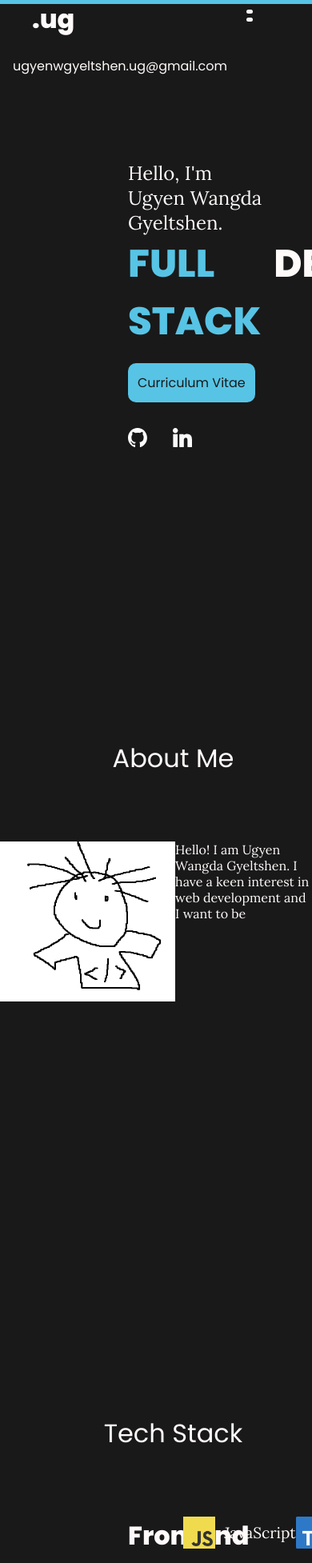
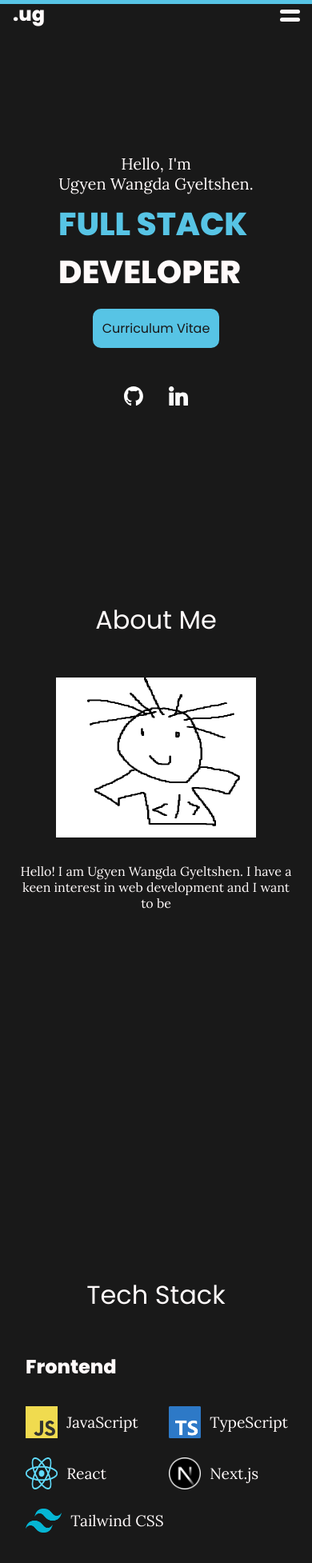
Before and after one commit to ugy420/portyfolis, a Next.js app: page / in a window 390 px wide. Shown: the top 1954 px of the page at 80% size. Built offline with nearby package versions, Linux system fonts and the light colour scheme.

Commit message:
revert :(

```diff
--- a/src/app/Components/About.module.css
+++ b/src/app/Components/About.module.css
@@ -1,6 +1,6 @@
 .container {
     padding-top: 5rem;
-    height: 100vh;
+    min-height: 100vh
 }
 
 .content{
@@ -14,3 +14,20 @@
     word-wrap: break-word;
     width: 50%;
 }
+
+@media only screen and (max-width: 600px) {
+    .container{
+        padding-top: 3rem;
+    }
+    .content{
+        padding-top:3rem;
+        flex-direction: column;
+        align-items: center;
+        gap: 2rem;
+    }
+
+    .text_div{
+        width: 90%;
+        text-align: center;
+    }
+}
--- a/src/app/Components/About.tsx
+++ b/src/app/Components/About.tsx
@@ -1,16 +1,31 @@
+'use client'
+
 import styles from "./About.module.css";
 import Image from "next/image";
+import {motion} from 'framer-motion'
 
 export default function About() {
   return (
-    <div className={styles.container}>
-      <div className="title" id="about"><span><a href="#about">#</a></span> About Me</div>
+    <motion.div
+      initial={{ opacity: 0, y: 40 }}
+      whileInView={{ opacity: 1, y: 0 }}
+      viewport={{amount:0.5}}
+      transition={{ duration: 0.8, ease: "easeOut" }}
+      className={styles.container}
+    >
+      <div className="title" id="about">
+        <span>
+          <a href="#about">#</a>
+        </span>{" "}
+        About Me
+      </div>
       <div className={styles.content}>
         <Image src={"/about.png"} alt="Me" width={250} height={200} />
         <div className={styles.text_div}>
-          Hello! I am Ugyen Wangda Gyeltshen. I have a keen interest in web development and I want to be
+          Hello! I am Ugyen Wangda Gyeltshen. I have a keen interest in web
+          development and I want to be
         </div>
       </div>
-    </div>
+    </motion.div>
   );
 }
--- a/src/app/Components/Contact.module.css
+++ b/src/app/Components/Contact.module.css
@@ -50,3 +50,30 @@
 .btn:hover{
     transform:scale(1.1);
 }
+
+@media only screen and (max-width: 600px) {
+    .container{
+        padding-top: 5rem;
+    }
+    .zabody{
+        flex-direction: column;
+        align-items: center;
+        padding-left: 0;
+        padding-top: 3rem;
+        gap: 0rem;
+    }
+
+    .zaside{
+        display:none;
+    }
+
+    .form{
+        font-size: .9rem;
+        display: flex;
+        flex-direction: column;
+        width: 90%;
+        padding: 30px 20px;
+        gap:1.5rem;
+    }
+
+}
--- a/src/app/Components/Drawer.module.css
+++ b/src/app/Components/Drawer.module.css
@@ -16,3 +16,18 @@
     font-weight: 400;
     margin-bottom: 1.5rem;
 }
+
+@media only screen and (max-width: 600px) {
+    .drawer{
+        margin-left: 70%;
+        margin-top: 10%;
+        width: 30%;
+        padding: 20px 25px;
+    }
+
+    .drawer li{
+        list-style: none;
+        font-size: 1rem;
+    }
+
+}
--- a/src/app/Components/Header.module.css
+++ b/src/app/Components/Header.module.css
@@ -24,7 +24,7 @@
 .hamburger span {
     position: absolute;
     height: 5px;
-    width: 2%;
+    width: 25px;
     background: var(--complimentary-color);
     border-radius: 9px;
     -webkit-transform: rotate(0deg);
@@ -60,3 +60,14 @@
     -o-transform: rotate(-45deg);
     transform: rotate(-45deg);
 }
+
+@media only screen and (max-width:600px){
+    .container{
+        font-size: 1.5rem;
+        padding-inline: 1rem;
+    }
+    .hamburger{
+        width: 30px;
+        padding: 6px;
+    }
+}
--- a/src/app/Components/Home.module.css
+++ b/src/app/Components/Home.module.css
@@ -3,7 +3,6 @@
     flex-direction: column;
     justify-content: center;
     padding-left: 10rem;
-    padding-bottom: 5rem;
     height: 100vh;
 }
 
@@ -24,12 +23,11 @@
 
 .white
 {
-    padding-left: 1rem;
     color: #FFFAFA;
 }
 
 .icons_div{
-    margin-top: 2rem;
+    padding-top: 2rem;
 }
 .icons_div a{
     padding-right: 2rem;
@@ -55,3 +53,31 @@
     color: var(--neutral-color);
     background-color: var(--emphasis-color);
 }
+
+@media only screen and (max-width:600px){
+    .container{
+        padding-block: 12rem;
+        height: 100%;
+        justify-content: space-around;
+        align-items:center;
+        padding-left: 0rem;
+
+    }
+    .text_div{
+        text-align:center;
+        font-size: 1.25rem;
+        padding-bottom: .5rem;
+    }
+    .title_div{
+        display: flex;
+        flex-direction: column;
+        font-size: 2.5rem;
+    }
+    .icons_div{
+        margin-top: 1rem;
+    }
+    .icons_div a{
+        padding-right: 1rem;
+        margin-left: 1rem;
+    }
+}
--- a/src/app/Components/Home.tsx
+++ b/src/app/Components/Home.tsx
@@ -1,27 +1,37 @@
-import styles from './Home.module.css';
-import Button from './ui/Button';
+'use client'
 
-export default function Home(){
+import styles from "./Home.module.css";
+import Button from "./ui/Button";
+import {motion} from 'framer-motion';
+
+export default function Home() {
   return (
-        <div className={styles.container} id="home">
+    <motion.div
+      initial={{ opacity: 0, y: 40 }}
+      whileInView={{ opacity: 1, y: 0 }}
+      transition={{ duration: 0.5, ease: "easeOut" }}
+      viewport={{ amount: 0.5 }}
+      className={styles.container}
+      id="home"
+    >
       <div className={styles.text_div}>
-                Hello, I'm<br/>Ugyen Wangda Gyeltshen.
+        Hello, I'm
+        <br />
+        Ugyen Wangda Gyeltshen.
       </div>
       <div className={styles.title_div}>
-                Full Stack
-                <div className={styles.white}>
-                Developer
+        Full Stack&nbsp;
+        <div className={styles.white}>Developer</div>
       </div>
-            </div>
-                <Button text="Curriculum Vitae"/>
+      <Button text="Curriculum Vitae" />
       <div className={styles.icons_div}>
         <a href="https://github.com/ugy420">
-                    <img src='github.svg' height="50"/>
+          <img src="github.svg" height="50" />
         </a>
         <a href="https://www.linkedin.com/in/ugyen-wangda-gyeltshen-6a7b21270/">
-                    <img src="linkedin.svg" height="50"/>
+          <img src="linkedin.svg" height="50" />
         </a>
       </div>
-        </div>
+    </motion.div>
   );
 }
--- a/src/app/Components/Stack.module.css
+++ b/src/app/Components/Stack.module.css
@@ -1,15 +1,12 @@
 .container {
     padding-top: 5rem;
-    height:100vh;
 }
-
 
 .grid{
     padding-left: 10rem;
     padding-top: 5rem;
     display: grid;
     grid-template-columns: 30% auto;
-    row-gap: 4rem;
 }
 
 .category{
@@ -23,3 +20,27 @@
     grid-template-columns: repeat(3,1fr);
     row-gap: 2rem;
 }
+
+@media only screen and (max-width: 600px) {
+    .container {
+        padding-top: 3rem;
+    }
+
+    .grid{
+        padding-left: 2rem;
+        padding-top: 3rem;
+        display: grid;
+        grid-template-columns: auto;
+        row-gap: 2rem;
+    }
+
+    .category{
+        font-size: 1.5rem;
+    }
+
+    .gridItem{
+        display: grid;
+        grid-template-columns: repeat(2,1fr);
+        row-gap: 1.5rem;
+    }
+}
--- a/src/app/Components/Stack.tsx
+++ b/src/app/Components/Stack.tsx
@@ -1,5 +1,27 @@
 import styles from './Stack.module.css'
 import IconLabel from './ui/IconLabel'
+
+let data = {
+  "Frontend": [
+    { "source": "javascript.png", "label": "JavaScript" },
+    { "source": "typescript.png", "label": "TypeScript" },
+    { "source": "react.png", "label": "React" },
+    { "source": "nextjs.png", "label": "Next.js" },
+    { "source": "tailwind.png", "label": "Tailwind CSS", "width": "45px", "height": "30px" }
+  ],
+  "Backend": [
+    { "source": "node.png", "label": "Node.js" },
+    { "source": "express.svg", "label": "Express.js" }
+  ],
+  "Database": [
+    { "source": "mysql.png", "label": "MySQL" },
+    { "source": "postgresql.png", "label": "PostgreSQL" }
+  ],
+  "Tools": [
+    { "source": "figma.svg", "label": "Figma" },
+    { "source": "git.png", "label": "Git" }
+  ]
+}
 
 export default function Stack(){
     return (
@@ -14,9 +36,10 @@
             </div>
             <div className={styles.grid}>
                 <div className={styles.category}>
-                    Frontend
+                   Frontend
                 </div>
                 <div className={styles.gridItem}>
+                    {/* {data.map(data)} */}
                     <IconLabel source='javascript.png' label='JavaScript'/>
                     <IconLabel source='typescript.png' label='TypeScript'/>
                     <IconLabel source='react.png' label="React"/>
--- a/src/app/globals.css
+++ b/src/app/globals.css
@@ -67,3 +67,9 @@
   font-family: var(--font-poppins);
   font-weight: 400;
 }
+
+@media only screen and (max-width: 600px) {
+  .title span{
+      display:none;
+  }
+}
--- a/src/app/page.module.css
+++ b/src/app/page.module.css
@@ -1,6 +1,7 @@
 .header {
     position: fixed;
     width: 100%;
+    z-index: 1000;
 }
 
 .email{
@@ -15,3 +16,9 @@
 .email:hover{
     color: var(--emphasis-color);
 }
+
+@media only screen and (max-width:600px){
+    .email{
+        display: none;
+    }
+}
```
Lines whose indentation alone changed are shown as unchanged.
